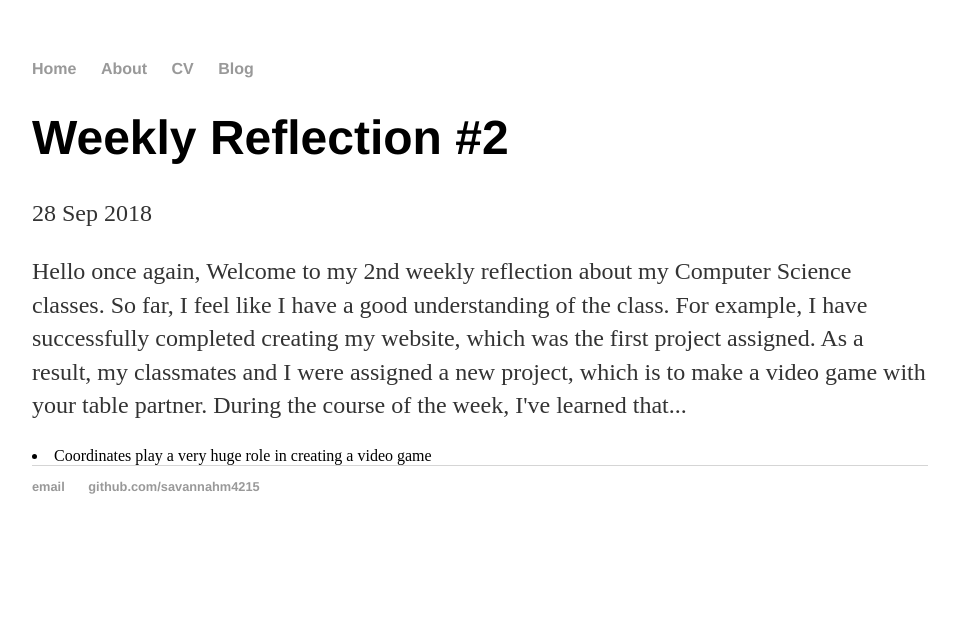
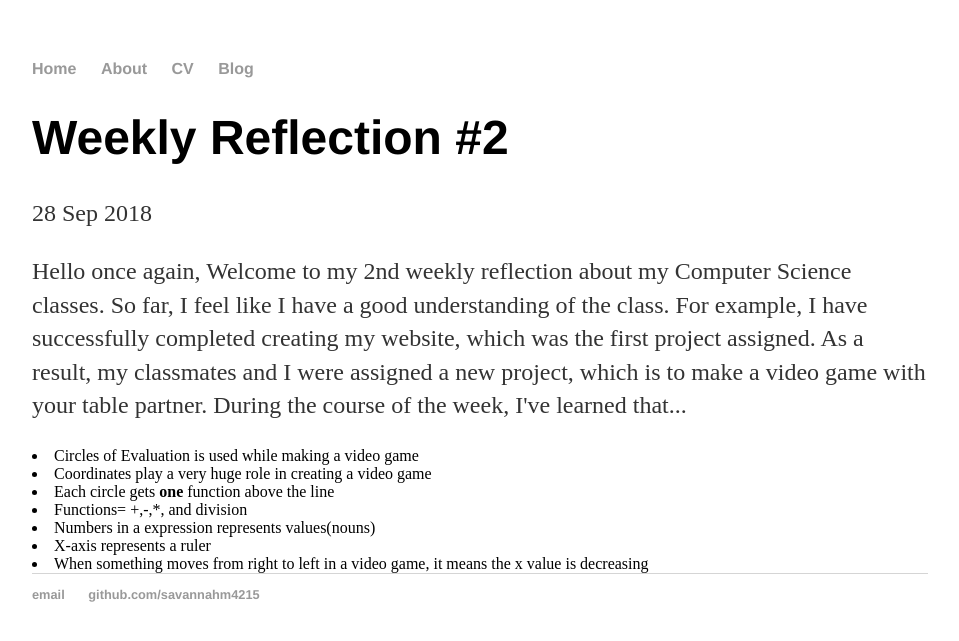
Before and after one commit to savannahm4215/savannahm4215.github.io, a Jekyll site: the page built from _posts/2018-09-28-weekly-reflection-02.md, in a window 1280 px wide. Shown: the top 641 px of the page, without its empty margins (160-1119 px from the left). Built offline with Jekyll 4.4.1, drawn with Linux system fonts in a browser that asks for light colours.

Commit message:
Update 2018-09-28-weekly-reflection-02.md

```diff
--- a/_posts/2018-09-28-weekly-reflection-02.md
+++ b/_posts/2018-09-28-weekly-reflection-02.md
@@ -6,4 +6,10 @@ date: 2018-09-28
 
 <p>Hello once again, Welcome to my 2nd weekly reflection about my Computer Science classes. So far, I feel like I have a good understanding of the class. For example, I have successfully completed creating my website, which was the first project assigned. As a result, my classmates and I were assigned a new project, which is to make a video game with your table partner. During the course of the week, I've learned that...</p>
 
+<li>Circles of Evaluation is used while making a video game</li>
 <li>Coordinates play a very huge role in creating a video game</li>
+<li>Each circle gets <strong>one</strong> function above the line</li>
+<li>Functions= +,-,*, and division</li>
+<li>Numbers in a expression represents values(nouns)</li>
+<li>X-axis represents a ruler</li>
+<li>When something moves from right to left in a video game, it means the x value is decreasing</li>
```
